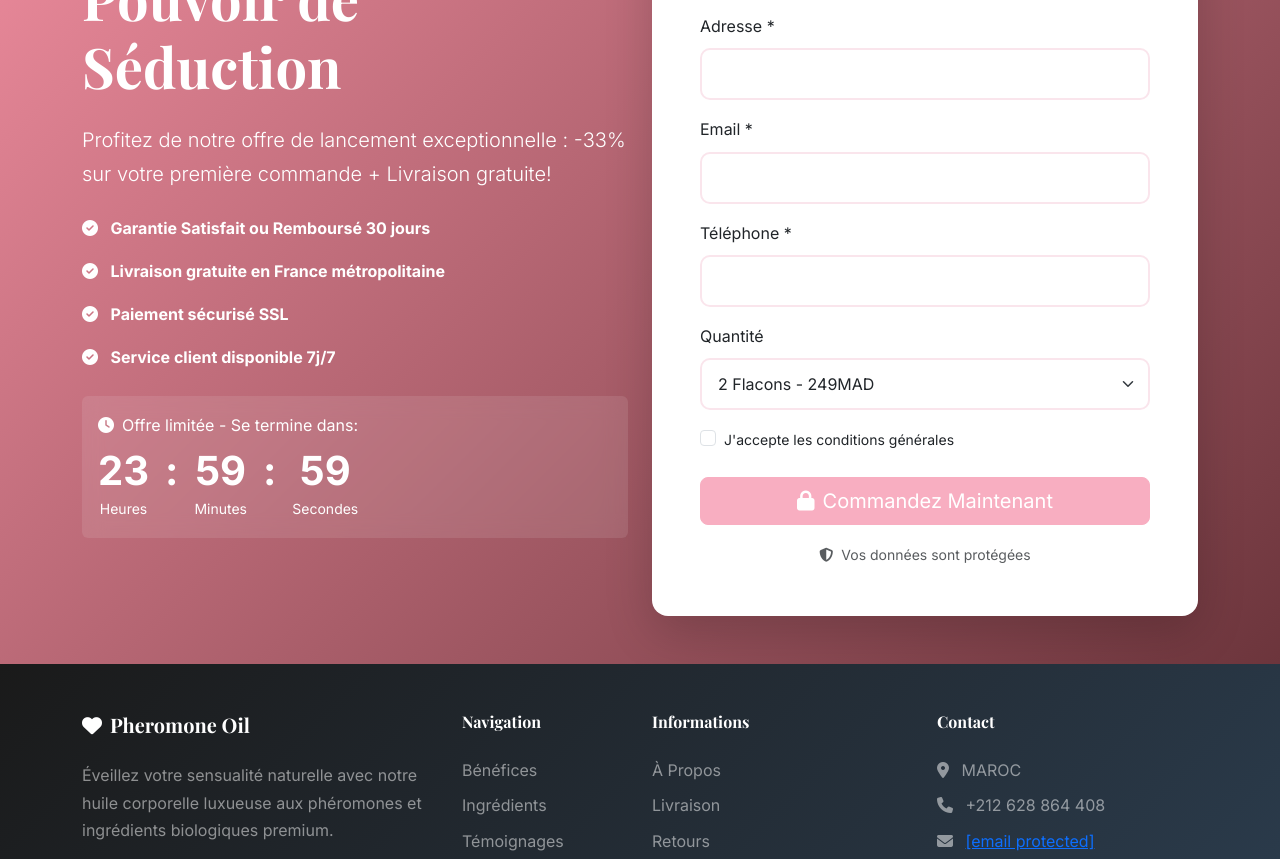
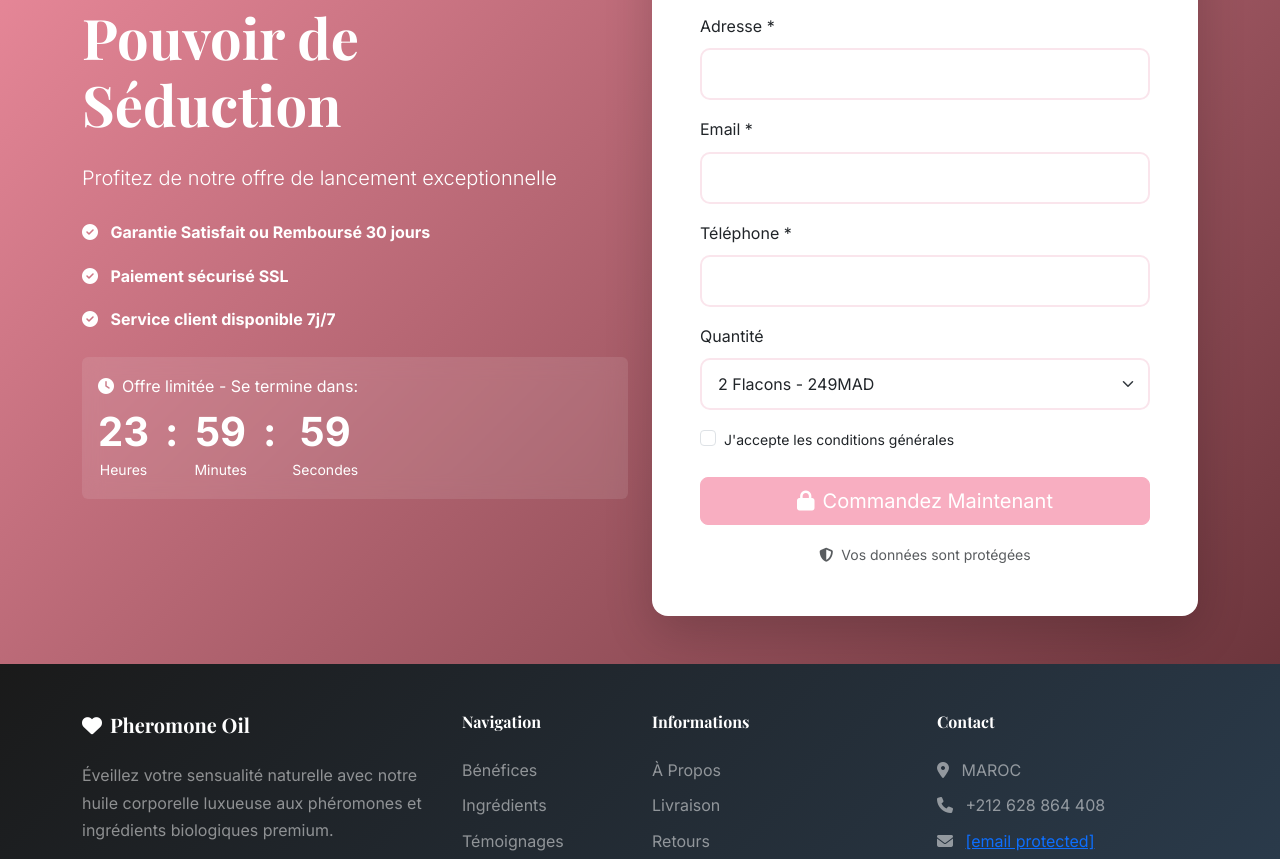
Before and after one commit to SALMA-MZR/crystal-aura, a website built with Vite: page index.html in a window 1280 px wide. Shown: the part 4189-5048 px from the top of the page. Built offline with nearby package versions, Linux system fonts and the light colour scheme.

Commit message:
crystalaura 9/1/2026

```diff
--- a/index.html
+++ b/index.html
@@ -393,16 +393,12 @@
                 <div class="col-lg-6 mb-4 mb-lg-0">
                     <span class="badge bg-white text-primary mb-3">Offre Exclusive</span>
                     <h2 class="display-4 fw-bold mb-4">Révélez Votre Pouvoir de Séduction</h2>
-                    <p class="lead mb-4">Profitez de notre offre de lancement exceptionnelle : -33% sur votre première commande + Livraison gratuite!</p>
+                    <p class="lead mb-4">Profitez de notre offre de lancement exceptionnelle </p>
 
                     <ul class="list-unstyled mb-4">
                         <li class="mb-3">
                             <i class="fas fa-check-circle me-2"></i>
                             <strong>Garantie Satisfait ou Remboursé 30 jours</strong>
-                        </li>
-                        <li class="mb-3">
-                            <i class="fas fa-check-circle me-2"></i>
-                            <strong>Livraison gratuite en France métropolitaine</strong>
                         </li>
                         <li class="mb-3">
                             <i class="fas fa-check-circle me-2"></i>
```
